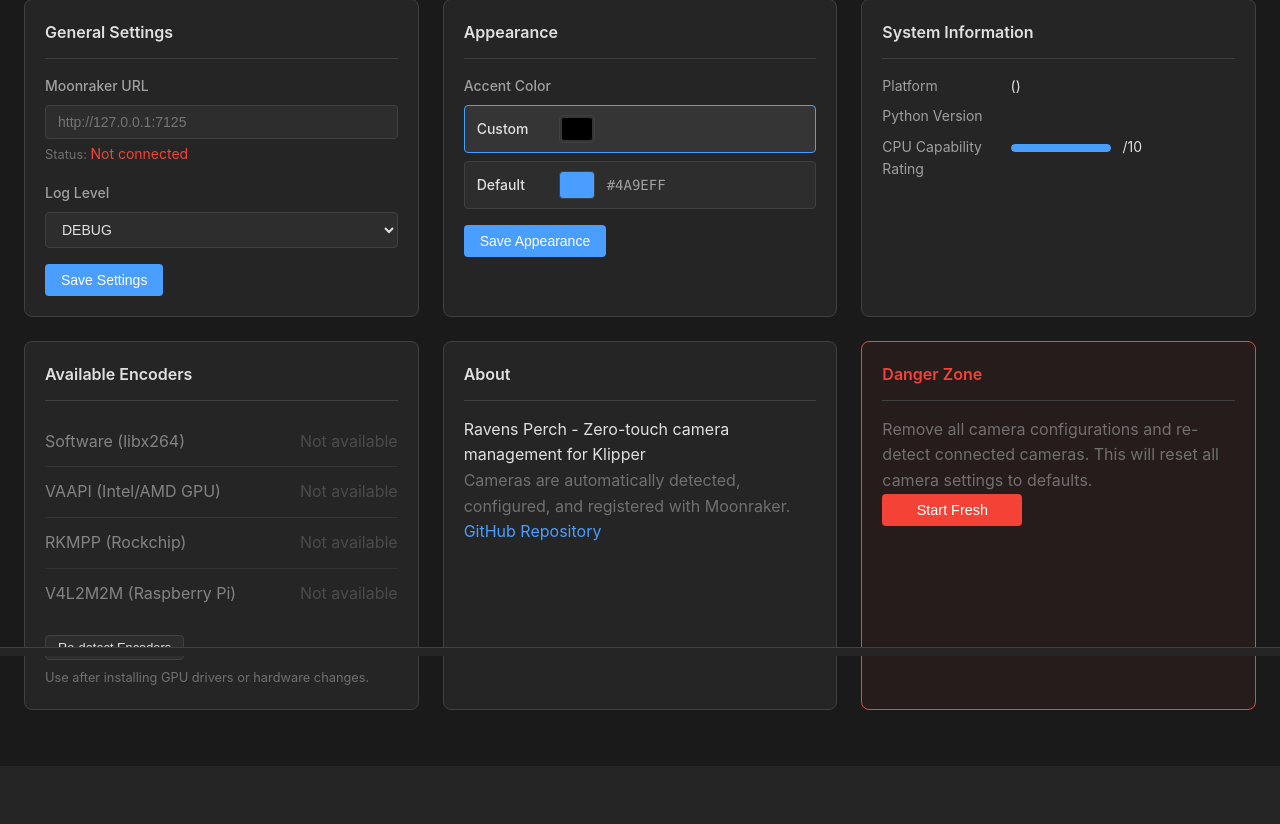
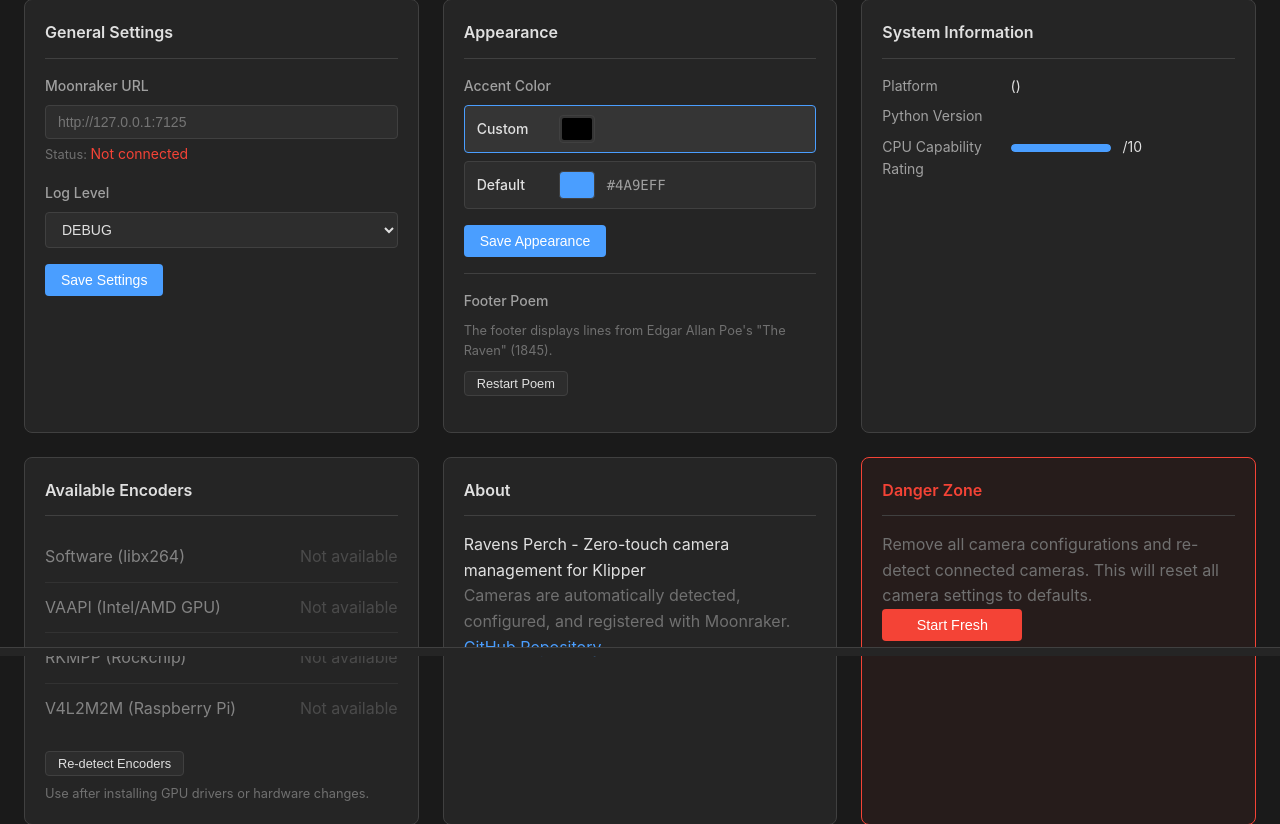
Before and after one commit to mrmees/ravens-perch, a Flask app: template daemon/web_ui/templates/settings.html in a window 1280 px wide. Shown: the part 144-968 px from the top of the page. Before the commit the page ends 854 px from the top, so only its background shows below. Run offline with Flask 2, Linux system fonts and the light colour scheme; the template is opened without the code that fills it, so the values that code supplies are empty; some libraries are stand-ins or nearby versions.

Commit message:
Add button to restart The Raven poem from beginning
- Add /api/reset-poem endpoint to reset raven_position to 0
- Add "Restart Poem" button in Appearance settings section
- Shows confirmation message when poem is reset

Co-Authored-By: Claude Opus 4.5 <noreply@anthropic.com>

```diff
--- a/daemon/web_ui/routes.py
+++ b/daemon/web_ui/routes.py
@@ -1428,6 +1428,13 @@ def api_detect_theme():
     return jsonify(themes)
 
 
+@bp.route('/api/reset-poem', methods=['POST'])
+def api_reset_poem():
+    """Reset The Raven poem to the beginning."""
+    set_setting('raven_position', 0)
+    return jsonify({'success': True, 'message': 'Poem reset to beginning'})
+
+
 @bp.route('/api/fonts')
 def api_fonts():
     """Get list of available system fonts."""
--- a/daemon/web_ui/templates/settings.html
+++ b/daemon/web_ui/templates/settings.html
@@ -104,6 +104,17 @@
 
             <button type="submit" class="btn btn-primary">Save Appearance</button>
         </form>
+
+        <div class="form-group" style="margin-top: 1rem; padding-top: 1rem; border-top: 1px solid var(--border-color);">
+            <label>Footer Poem</label>
+            <p class="form-help" style="margin-bottom: 0.5rem;">
+                The footer displays lines from Edgar Allan Poe's "The Raven" (1845).
+            </p>
+            <button type="button" class="btn btn-secondary btn-sm" onclick="resetPoem()">
+                Restart Poem
+            </button>
+            <span id="poem-reset-status"></span>
+        </div>
     </div>
 
     <div class="settings-card">
@@ -328,5 +339,24 @@ function detectThemeColors() {
 
 // Auto-detect theme colors on page load
 document.addEventListener('DOMContentLoaded', detectThemeColors);
+
+// Reset poem to beginning
+function resetPoem() {
+    fetch('{{ url_for("cameras.api_reset_poem") }}', { method: 'POST' })
+        .then(r => r.json())
+        .then(data => {
+            const status = document.getElementById('poem-reset-status');
+            if (data.success) {
+                status.textContent = 'Poem restarted!';
+                status.style.color = 'var(--accent-primary)';
+                setTimeout(() => { status.textContent = ''; }, 3000);
+            }
+        })
+        .catch(err => {
+            const status = document.getElementById('poem-reset-status');
+            status.textContent = 'Failed to reset';
+            status.style.color = 'var(--error)';
+        });
+}
 </script>
 {% endblock %}
```
